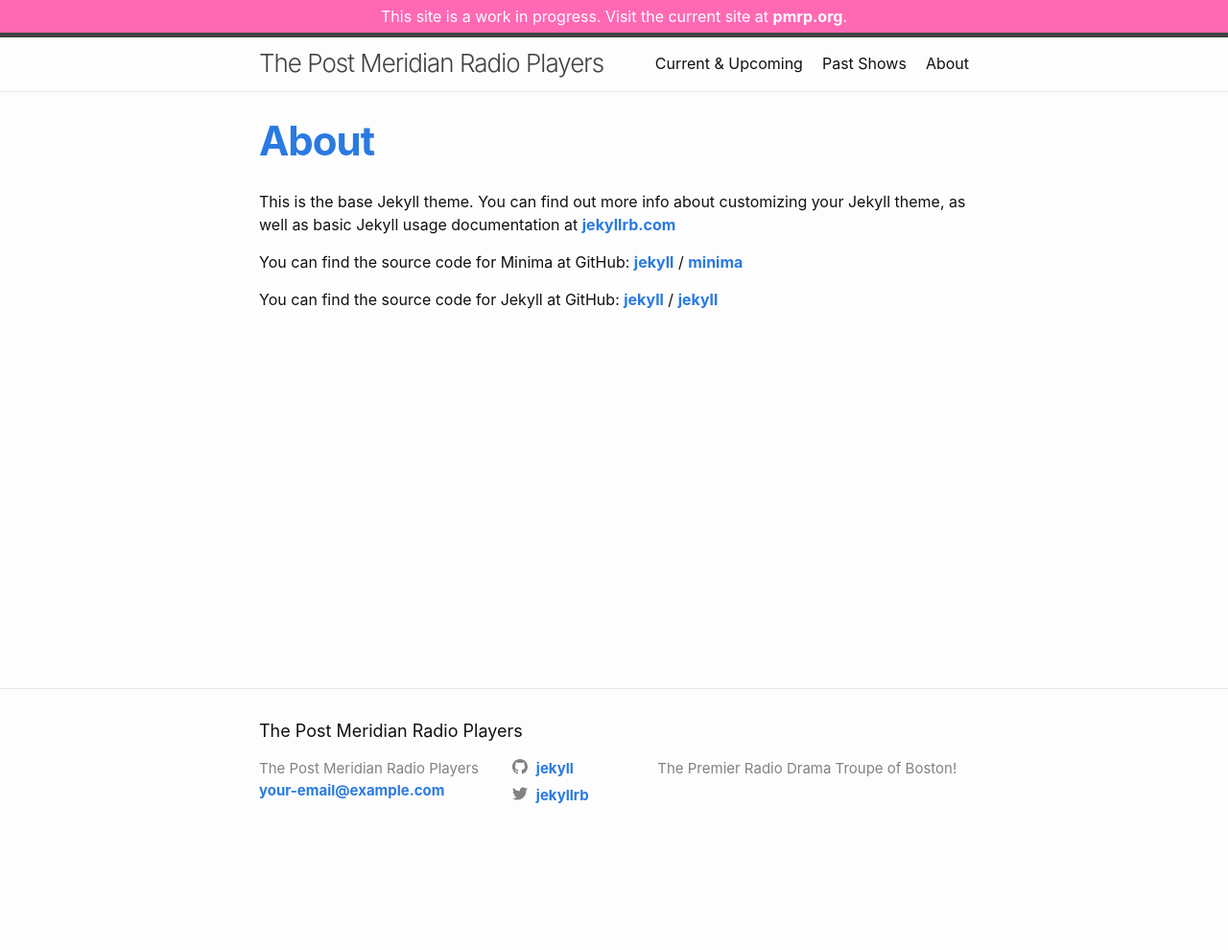
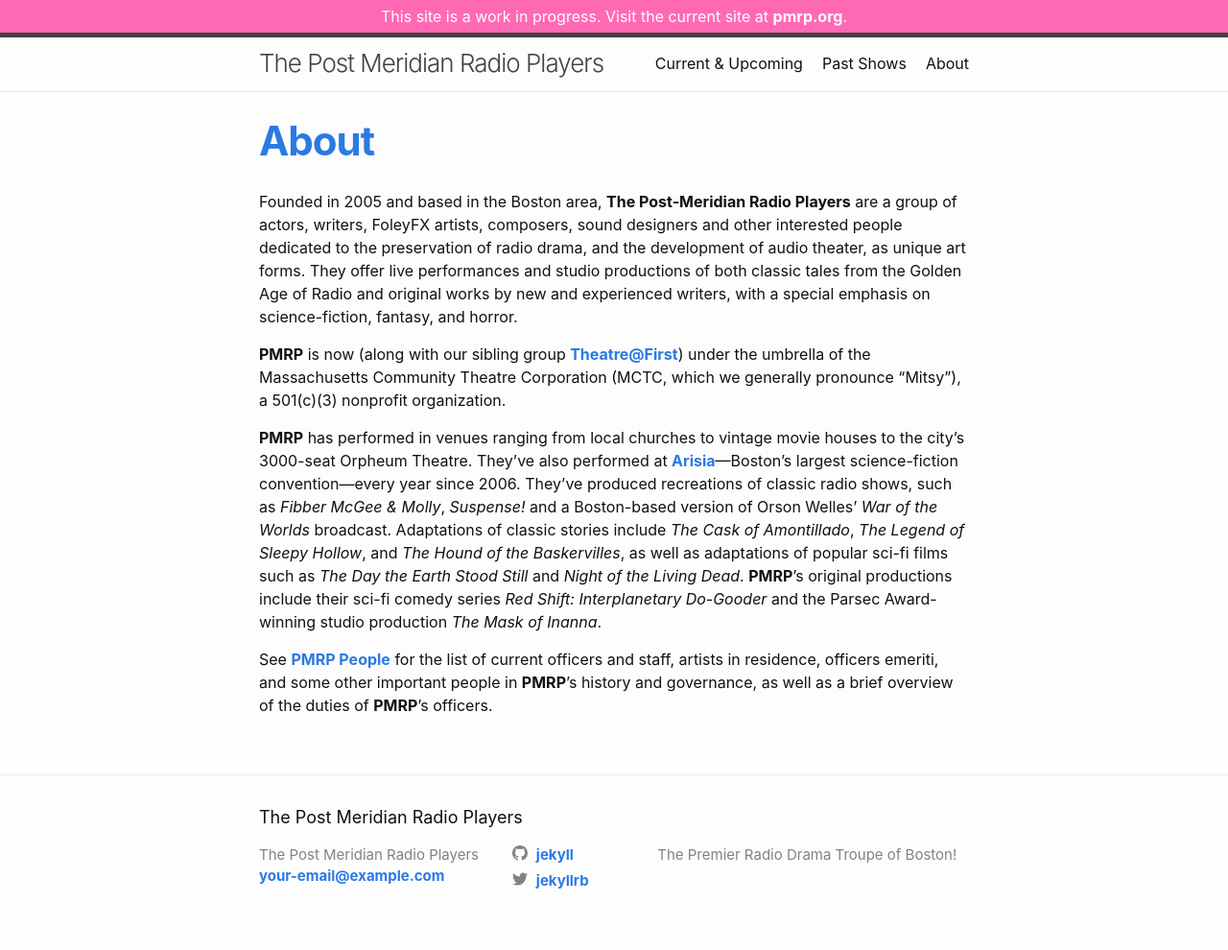
Before and after one commit to pmrp-boston/pmrp_2025, a Jekyll site: the page built from about.md, in a window 1280 px wide. Shown: the whole page at 96% size. Built offline with Jekyll 4.4.1, drawn with Linux system fonts in a browser that asks for light colours; before the commit the page ends 900 px from its top, so only the background shows below that.

Commit message:
Fill in about page and people page

```diff
--- a/about.md
+++ b/about.md
@@ -2,16 +2,10 @@
 layout: page
 title: About
 ---
+Founded in 2005 and based in the Boston area, **The Post-Meridian Radio Players** are a group of actors, writers, FoleyFX artists, composers, sound designers and other interested people dedicated to the preservation of radio drama, and the development of audio theater, as unique art forms. They offer live performances and studio productions of both classic tales from the Golden Age of Radio and original works by new and experienced writers, with a special emphasis on science-fiction, fantasy, and horror.
 
-This is the base Jekyll theme. You can find out more info about customizing your Jekyll theme, as well as basic Jekyll usage documentation at [jekyllrb.com](https://jekyllrb.com/)
+**PMRP** is now (along with our sibling group [Theatre@First](http://theatreatfirst.org)) under the umbrella of the Massachusetts Community Theatre Corporation (MCTC, which we generally pronounce "Mitsy"), a 501(c)(3) nonprofit organization.
 
-You can find the source code for Minima at GitHub:
-[jekyll][jekyll-organization] /
-[minima](https://github.com/jekyll/minima)
+**PMRP** has performed in venues ranging from local churches to vintage movie houses to the city's 3000-seat Orpheum Theatre. They've also performed at [Arisia](http://arisia.org/)—Boston's largest science-fiction convention—every year since 2006. They've produced recreations of classic radio shows, such as *Fibber McGee & Molly*, *Suspense!* and a Boston-based version of Orson Welles' *War of the Worlds* broadcast. Adaptations of classic stories include *The Cask of Amontillado*, *The Legend of Sleepy Hollow*, and *The Hound of the Baskervilles*, as well as adaptations of popular sci-fi films such as *The Day the Earth Stood Still* and *Night of the Living Dead*. **PMRP**'s original productions include their sci-fi comedy series *Red Shift: Interplanetary Do-Gooder* and the Parsec Award-winning studio production *The Mask of Inanna*.
 
-You can find the source code for Jekyll at GitHub:
-[jekyll][jekyll-organization] /
-[jekyll](https://github.com/jekyll/jekyll)
-
-
-[jekyll-organization]: https://github.com/jekyll
+See [**PMRP** People]({{ "people" | relative_url }}) for the list of current officers and staff, artists in residence, officers emeriti, and some other important people in **PMRP**'s history and governance, as well as a brief overview of the duties of **PMRP**'s officers.
--- a/assets/css/main.css
+++ b/assets/css/main.css
@@ -86,6 +86,26 @@ ul, ol {
 li > ul,
 li > ol {
   margin-bottom: 0;
+}
+
+dl {
+  display: grid;
+  grid-template-columns: auto 1fr;
+  column-gap: 15px;
+}
+
+dt {
+  font-weight: var(--font-weight-bold);
+}
+
+@media screen and (max-width: 600px) {
+  dl {
+    grid-template-columns: auto;
+  }
+
+  dd {
+    margin-bottom: 10px;
+  }
 }
 
 /**
```
Also changed, not shown: people.md (added, +62 -0 lines), 1 other file.
